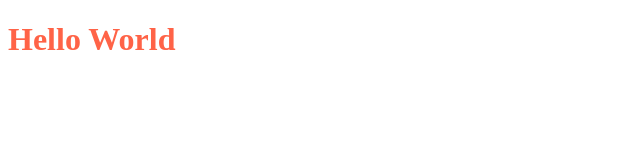
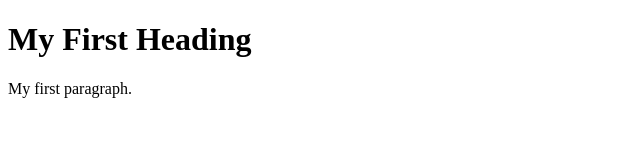
Before and after one commit to rachitbhatia1912/Practical1, a plain HTML site: page index.html in a window 1280 px wide. Shown: the whole page, without its empty margins (0-640 px from the left). Drawn offline with Linux system fonts and the light colour scheme.

Commit message:
Update index.html

```diff
--- a/index.html
+++ b/index.html
@@ -1,6 +1,9 @@
 <!DOCTYPE html>
-<html lang="en">
+<html>
 <body>
-    <h1 style="color:Tomato;">Hello World</h1>
+
+<h1>My First Heading</h1>
+<p>My first paragraph.</p>
+
 </body>
 </html>
```
